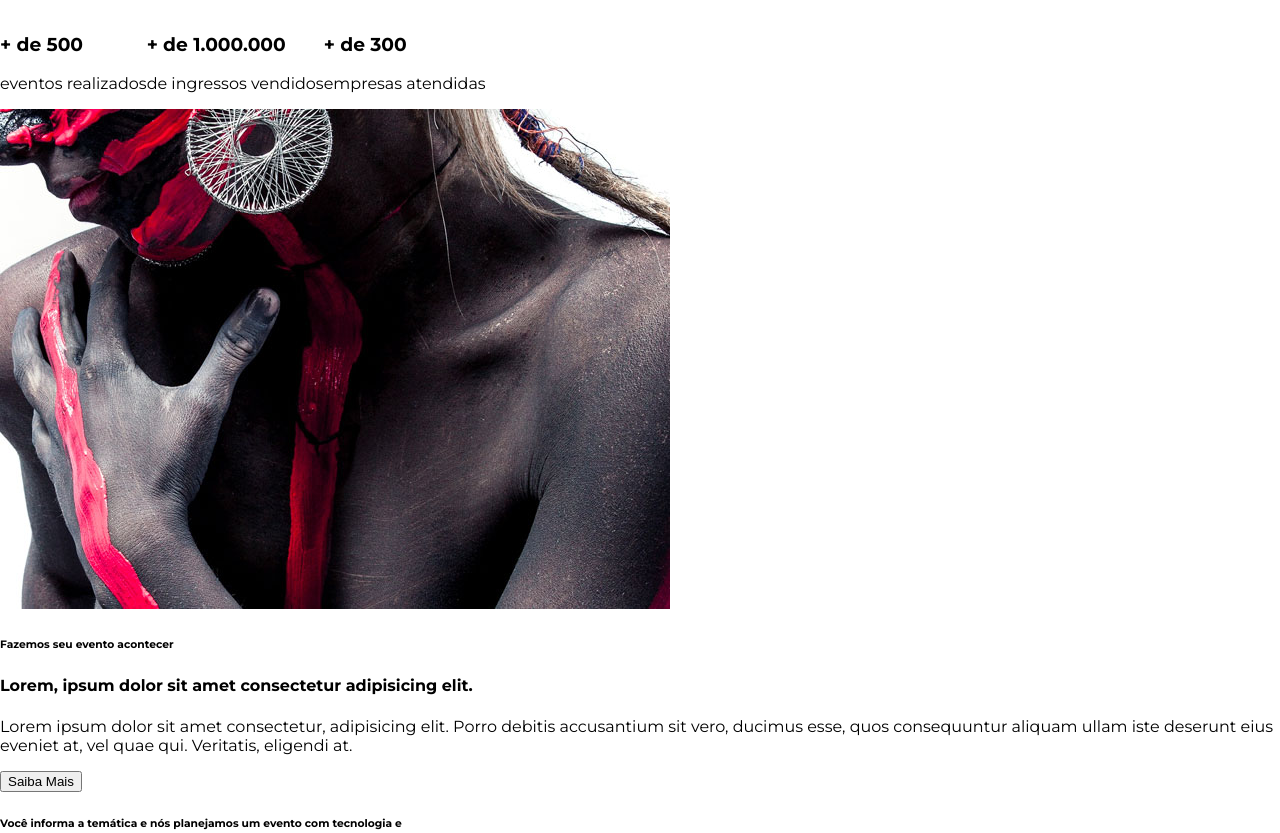
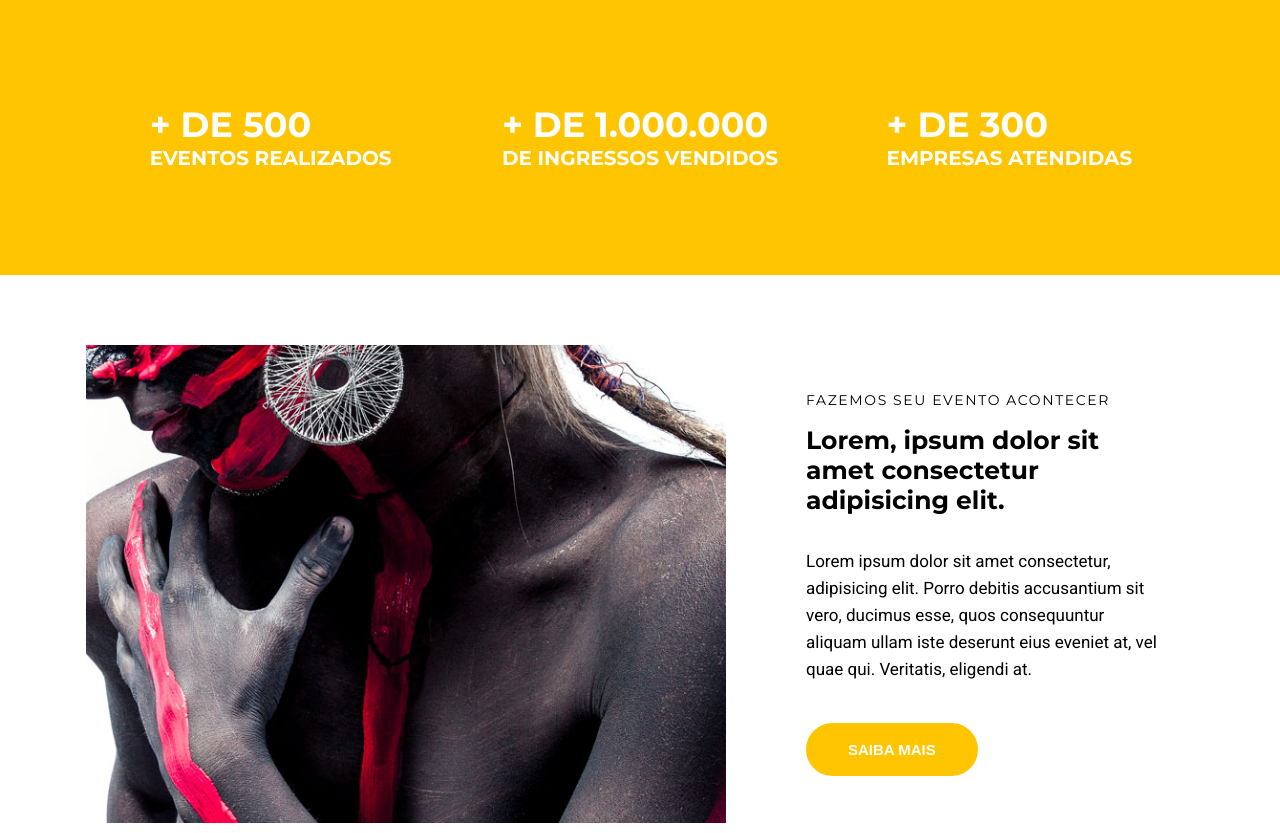
Before and after one commit to Ranayke/studionweb, a website: page src/index.html in a window 1280 px wide. Shown: the part 802-1635 px from the top of the page. Drawn offline with Linux system fonts and the light colour scheme.

Commit message:
feat(main): implemented main styles

```diff
--- a/src/index.html
+++ b/src/index.html
@@ -11,6 +11,7 @@
 
 <body>
     <nav class="navbar">
+        <div class="container navbar__container">
             <h1 class="logo-studion">
                 Studi<span class="copy--primary">on</span><span class="logo-studion__subtitle">Eventos</span>
             </h1>
@@ -41,6 +42,7 @@
                 </a>
                 </li>
             </ul>
+        </div>
     </nav>
 
     <header>
@@ -57,32 +59,38 @@
     </header>
 
     <main>
-        <section>
-            <ul>
+        <section id="counter">
+            <ul class="container counter__container">
                 <li>
-                    <h3>+ de 500 </h3>
-                    eventos realizados
+                    <h3>+ de 500
+                        <small>eventos realizados</small>
+                    </h3>
+
                 </li>
                 <li>
-                    <h3>+ de 1.000.000 </h3>
-                    de ingressos vendidos
+                    <h3>+ de 1.000.000
+                        <small>de ingressos vendidos</small>
+                    </h3>
+
                 </li>
                 <li>
-                    <h3>+ de 300 </h3>
-                    empresas atendidas
+                    <h3>+ de 300
+                        <small>empresas atendidas</small>
+                    </h3>
+
                 </li>
             </ul>
         </section>
 
-        <section>
-            <div>
-                <img src="./images/institutional.jpg" />
+        <section class="container institutional">
+            <img class="institutional__image" src="./images/institutional.jpg" alt="Studion institutional" />
+            <div class="institutional__copy">
                 <h6>Fazemos seu evento acontecer</h6>
                 <h4>Lorem, ipsum dolor sit amet consectetur adipisicing elit.</h4>
                 <p>Lorem ipsum dolor sit amet consectetur, adipisicing elit. Porro debitis accusantium sit vero, ducimus
                     esse, quos consequuntur aliquam ullam iste deserunt eius eveniet at, vel quae qui. Veritatis,
                     eligendi at.</p>
-                <button>Saiba Mais</button>
+                <button class="btn btn--institutional">Saiba Mais</button>
             </div>
         </section>
 
--- a/src/style.css
+++ b/src/style.css
@@ -1,4 +1,4 @@
-@import url('https://fonts.googleapis.com/css2?family=Montserrat:wght@300;400;700;900&display=swap');
+@import url('https://fonts.googleapis.com/css2?family=Montserrat:wght@300;400;500;700;900&family=Roboto&display=swap');
 
 * {
     box-sizing: border-box;
@@ -7,13 +7,26 @@
 :root {
     font-family: 'Montserrat', sans-serif;
     font-size: 16px;
+    ---color-copy: #333;
     --color-primary: #ffc500;
     --default-padding: 1rem;
+    color: var(--color-copy);
 }
 
 body {
     margin: 0;
     padding-top: 7.75rem;
+}
+
+header,
+main,
+footer {
+    overflow-x: hidden;
+}
+
+.container {
+    max-width: 1140px;
+    margin: 0 auto;
 }
 
 ul {
@@ -26,16 +39,20 @@ ul {
 .navbar {
     position: fixed;
     z-index: 1;
+    top: 0;
+    left: 0;
+    width: 100%;
+    background-color: #000;
+    color: #fff;
+}
+
+.navbar__container {
     display: grid;
     grid-template-columns: 1fr 9fr;
     align-items: center;
-    top: 0;
-    left: 0;
     width: 100vw;
     height: 7.75rem;
     padding: 0 1rem;
-    background-color: #000;
-    color: #fff;
 }
 
 .navbar__links {
@@ -75,7 +92,6 @@ ul {
 .copy--primary {
     color: var(--color-primary);
 }
-
 
 #slider {
     background-color: #000;
@@ -132,8 +148,73 @@ ul {
 
 .btn:hover,
 .btn:active,
-.btn:focus {
+.btn:focus,
+.btn--institutional {
     border-color: var(--color-primary);
     background-color: var(--color-primary);
     color: #fff;
 }
+
+#counter {
+    background-color: var(--color-primary);
+    color: #fff;
+    text-transform: uppercase;
+}
+
+.counter__container {
+    display: grid;
+    grid-template-columns: repeat(auto-fill, minmax(300px, 1fr));
+    place-items: center;
+    padding: 4.375rem 1rem;
+}
+
+.counter__container h3 {
+    font-size: 2.1875rem;
+}
+
+.counter__container h3 small {
+    display: block;
+    font-size: 1.25rem;
+}
+
+.institutional {
+    display: grid;
+    grid-template-columns: auto auto;
+    gap: 3.125rem;
+    align-items: center;
+    padding: 4.375rem 1rem;
+}
+
+.institutional__image {
+    max-width: 640px;
+}
+
+.institutional__copy {
+    padding: 0 1.875rem;
+}
+
+.institutional__copy h6 {
+    font-size: .875rem;
+    font-weight: 400;
+    letter-spacing: .1rem;
+    text-transform: uppercase;
+    margin: 0;
+}
+
+.institutional__copy h4 {
+    font-size: 1.5625rem;
+    margin-top: 1rem;
+}
+
+.institutional p {
+    font-family: 'Roboto', sans-serif;
+    font-size: 1.0625rem;
+    line-height: 1.6875rem;
+    margin-bottom: 0;
+    margin-bottom: 2.5rem;
+}
+
+.btn--institutional:hover {
+    color: var(--color-copy);
+    background: unset;
+}
```
Lines whose indentation alone changed are shown as unchanged.
